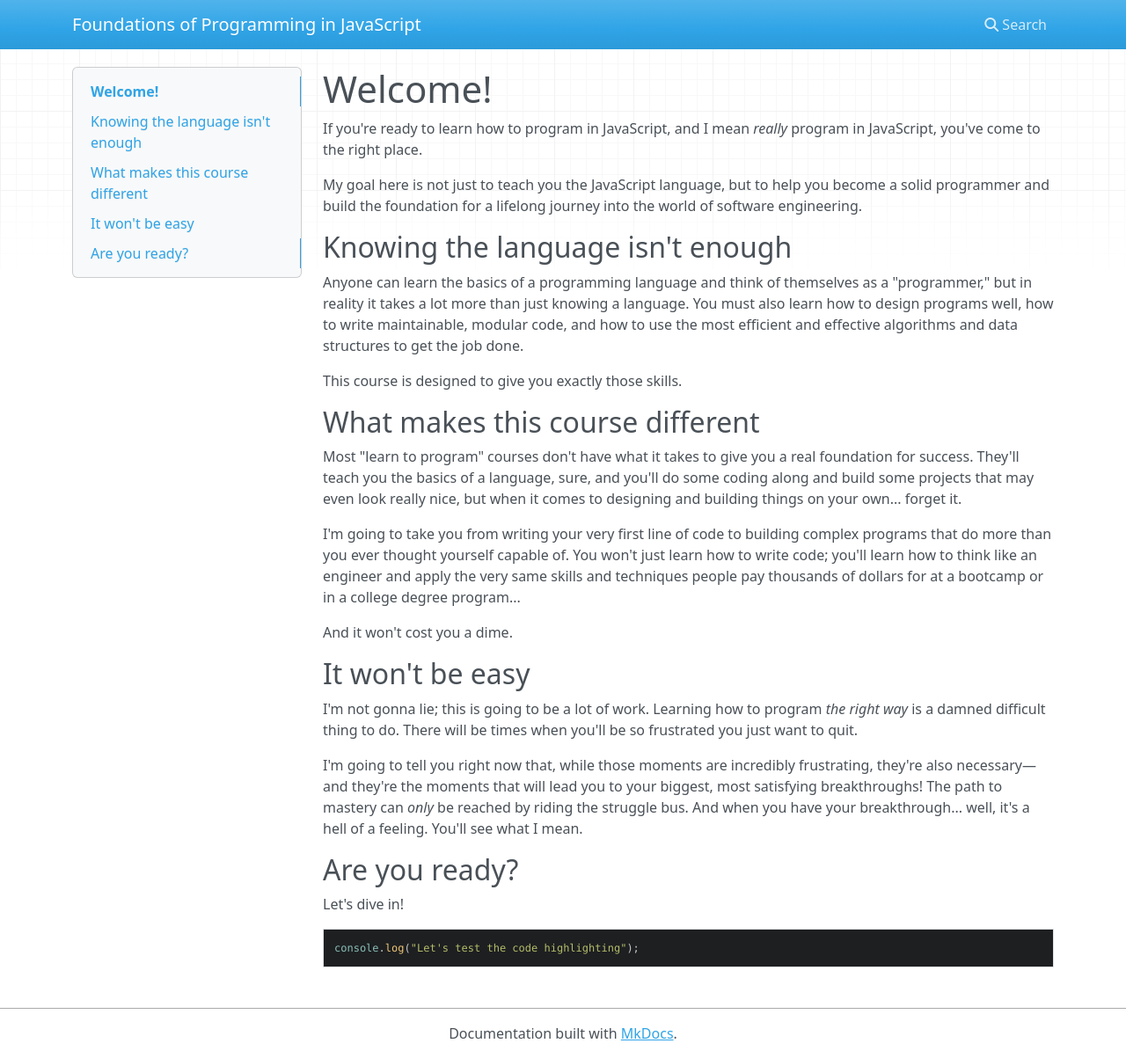
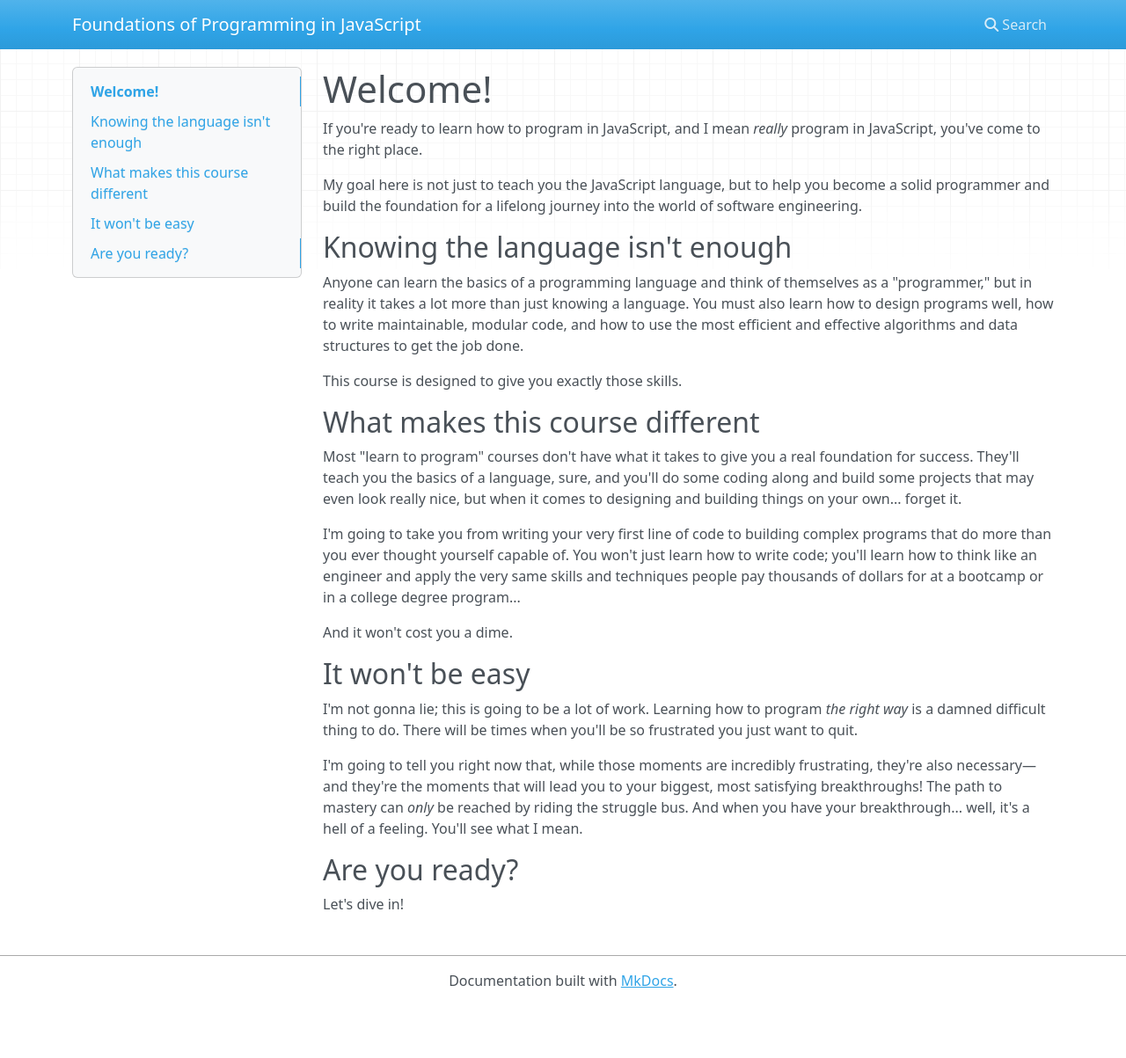
Before and after one commit to jasonsbarr/foundations-of-programming-javascript, an MkDocs documentation site: the page built from docs/index.md, in a window 1280 px wide and 1203 px high. Shown: the whole window at 88% size. Built offline with MkDocs 1.6.1, drawn with Linux system fonts in a browser that asks for light colours; nearby versions of some CDN libraries.

Commit message:
Done testing the code highlighting

````diff
--- a/docs/index.md
+++ b/docs/index.md
@@ -27,7 +27,3 @@ I'm going to tell you right now that, while those moments are incredibly frustra
 ## Are you ready?
 
 Let's dive in!
-
-```js
-console.log("Let's test the code highlighting");
-```
````
